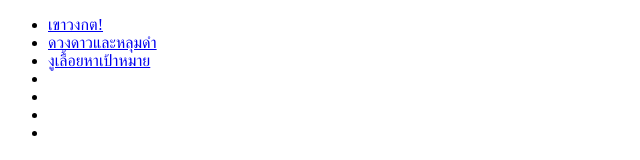
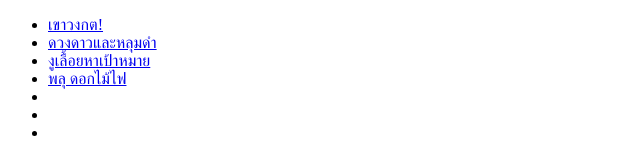
Before and after one commit to narongbt/Cod_AI, a plain HTML site: page index.html in a window 1280 px wide. Shown: the part 172-332 px from the top of the page, without its empty margins (0-640 px from the left). Drawn offline with Linux system fonts and the light colour scheme.

Commit message:
Update index.html

```diff
--- a/index.html
+++ b/index.html
@@ -17,7 +17,7 @@
   <li><a href="maze_app.html">เขาวงกต!</a></li>
   <li><a href="stars_blackhole.html">ดวงดาวและหลุมดำ</a></li>
   <li><a href="snake-wander.html">งูเลื้อยหาเป้าหมาย</a></li>
-  <li></li>
+  <li><a href="fireworks-click.html">พลุ ดอกไม้ไฟ</a></li>
   <li></li>
   <li></li>
   <li></li>
```
